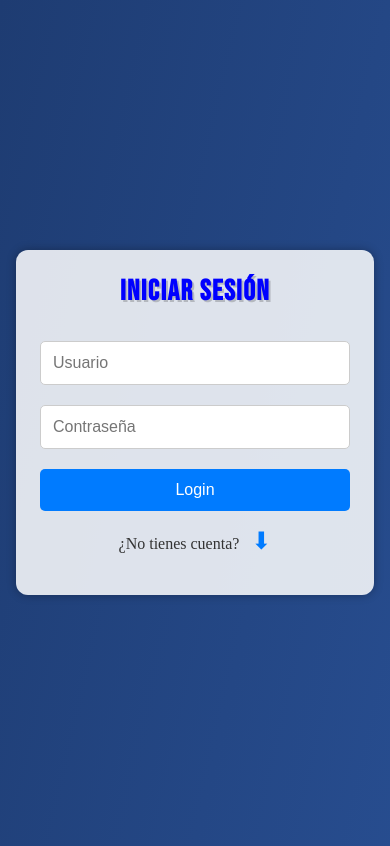
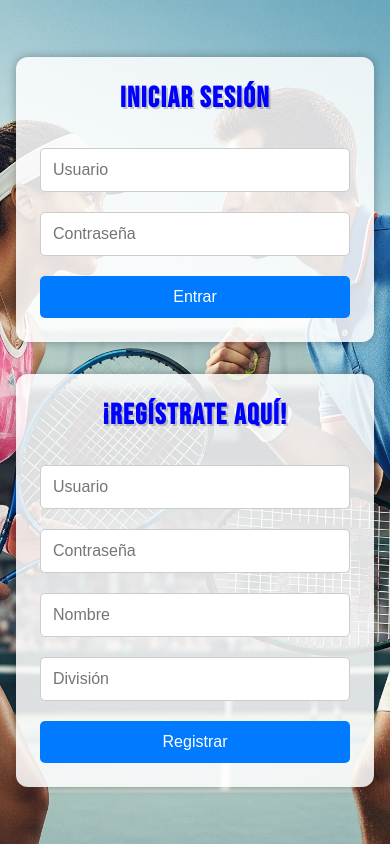
Before and after one commit to juanmaherrera94/gestionTenis, a Vue app: page / in a window 390 px wide. Shown: the top 846 px of the page. Built offline with nearby package versions, Linux system fonts and the light colour scheme.

Commit message:
cambios esteticos

```diff
--- a/src/components/admin.vue
+++ b/src/components/admin.vue
@@ -16,7 +16,7 @@
         <p class="para"><strong>{{ jugador.nombre }}</strong></p>
         <p class="para">Usuario: {{ jugador.usuario }}</p>
         <p class="para">Contraseña: {{ jugador.password }}</p>
-        <p class="para">División ID: {{ jugador.division_id }}</p>
+        <p class="para">División {{ jugador.division_id }}</p>
         <div class="btn-actions">
           <button class="Btn blue" @click="editarJugador(jugador.id)">
             <svg class="svg" viewBox="0 0 512 512">
@@ -291,31 +291,6 @@ body {
   transition: all 0.48s ease;
 }
 
-.content::before {
-  top: -4%;
-  width: 90%;
-  height: 90%;
-  background: #E3F2FD;
-}
-
-.content::after {
-  top: -8%;
-  width: 80%;
-  height: 80%;
-  background: #F4F8FB;
-}
-
-.card:hover {
-  transform: translateY(-8px);
-}
-
-.card:hover .content::before {
-  rotate: -8deg;
-  top: 0;
-  width: 100%;
-  height: 100%;
-}
-
 .content > svg, .content > .para, .content > .btn-actions {
   position: relative;
   z-index: 1;
@@ -479,7 +454,7 @@ body {
   color: white;
   text-align: center;
   padding: 15px 0;
-  margin-top: auto;
+  margin-top: 101px;
   width: 100%;
   box-sizing: border-box;
 }
--- a/src/components/login.vue
+++ b/src/components/login.vue
@@ -1,22 +1,12 @@
 <template>
   <div class="contenedor">
-    <!-- Sección de login -->
     <section id="login" class="seccion">
       <form @submit.prevent="login" class="formulario">
         <h1>Iniciar Sesión</h1>
         <input type="text" placeholder="Usuario" v-model="username" />
         <input type="password" placeholder="Contraseña" v-model="password" />
-        <button type="submit">Login</button>
-
-        <p class="registro-link">
-          ¿No tienes cuenta?
-          <a href="#registro" class="flecha">⬇</a>
-        </p>
+        <button type="submit">Entrar</button>
       </form>
-    </section>
-
-    <!-- Sección de registro -->
-    <section id="registro" class="seccion">
       <form @submit.prevent="registrar" class="formulario">
         <h1>¡Regístrate aquí!</h1>
 
@@ -39,6 +29,8 @@
         <button type="submit">Registrar</button>
       </form>
     </section>
+
+
   </div>
 </template>
 
@@ -114,7 +106,9 @@ const registrar = async () => {
 
 <style scoped>
 
+
 .contenedor {
+  background-image: url("@/assets/fondoTenis.jpeg");
   background-position: center;
   background-repeat: no-repeat;
   background-size: cover;
@@ -132,6 +126,8 @@ const registrar = async () => {
   min-height: 100vh;
   padding: 2rem 1rem;
   box-sizing: border-box;
+  gap: 2rem; /* <--- AÑADIDO: Espacio entre los formularios */
+  flex-wrap: wrap; /* <--- AÑADIDO: Permite que se apilen en pantallas pequeñas */
 }
 
 .formulario {
@@ -154,10 +150,7 @@ h1 {
   text-align: center;
 }
 
-h1:hover {
-  color: red;
-  cursor: pointer;
-}
+
 
 input {
   display: block;
@@ -218,6 +211,20 @@ input:focus {
   color: #0056b3;
 }
 
+@media (max-width: 920px) { /* Ajustado para que el wrap ocurra antes */
+  .seccion {
+    flex-direction: column; /* Apila los elementos verticalmente */
+    padding-top: 2rem;
+    padding-bottom: 2rem;
+  }
+
+  .formulario {
+    min-width: 100%;
+    max-width: 450px; /* Un poco más de ancho en tabletas */
+    padding: 1.5rem;
+  }
+}
+
 @media (max-width: 480px) {
   .formulario {
     min-width: 100%;
--- a/src/components/usuario.vue
+++ b/src/components/usuario.vue
@@ -343,10 +343,7 @@ h1 {
   margin-top: 20px;
   margin-bottom: 30px;
 }
-h1:hover { /* Este estilo :hover en un h1 es un poco inusual, pero lo mantengo si lo quieres */
-  color: red;
-  cursor: pointer;
-}
+
 .vista-usuario-contenedor {
   display: flex;
   flex-direction: column;
@@ -381,7 +378,7 @@ h1:hover { /* Este estilo :hover en un h1 es un poco inusual, pero lo mantengo s
 }
 .password-toggle-link {
   /* color: white;  Esto probablemente no se vea bien si el fondo no es oscuro */
-  color: #0056b3; /* Ejemplo de color de enlace */
+  color: white; /* Ejemplo de color de enlace */
   text-decoration: underline;
   cursor: pointer;
   font-weight: 500;
```
Also changed, not shown: src/assets/fondoTenis.jpeg (added).
